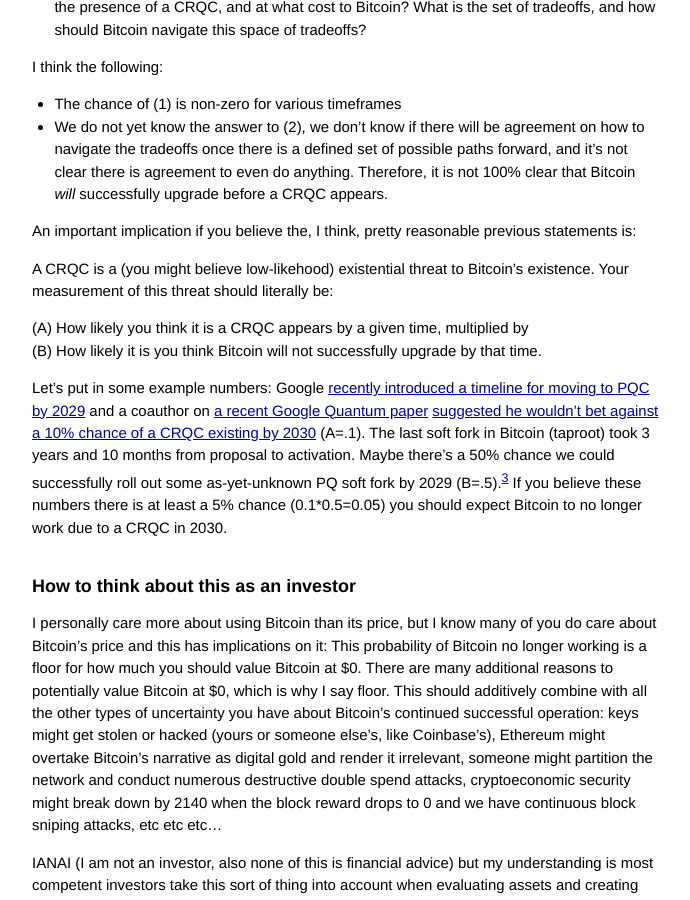
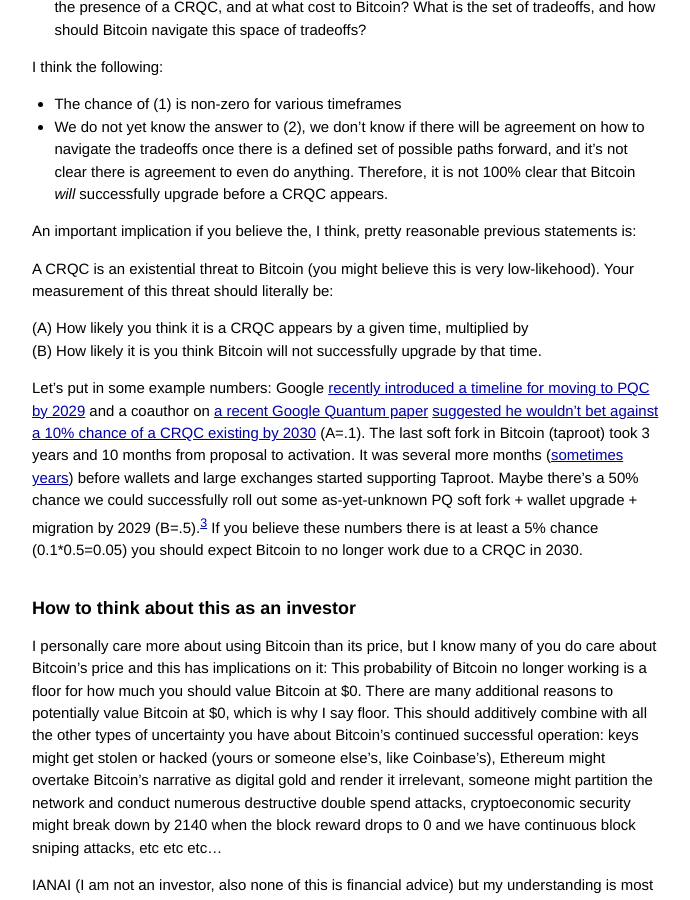
Before and after one commit to narula/narula.github.io, a Jekyll site: the page built from _posts/2026-04-03-bitcoin-and-quantum-computing.md, in a window 1280 px wide and 900 px high, scrolled down 395 px. Shown: the whole window, without its empty margins (294-984 px from the left). Built offline with Jekyll 4.4.1, drawn with Linux system fonts in a browser that asks for light colours; comment, search, counter and statistics services are not loaded; some of the changed text lies outside the part shown.

Commit message:
add point about wallets upgrading and migration

```diff
--- a/_posts/2026-04-03-bitcoin-and-quantum-computing.md
+++ b/_posts/2026-04-03-bitcoin-and-quantum-computing.md
@@ -30,12 +30,12 @@
 
 An important implication if you believe the, I think, pretty reasonable previous statements is:
 
-A CRQC is a (you might believe low-likehood) existential threat to Bitcoin’s existence. Your measurement of this threat should literally be:
+A CRQC is an existential threat to Bitcoin (you might believe this is very low-likehood). Your measurement of this threat should literally be:
 
 (A) How likely you think it is a CRQC appears by a given time, multiplied by <br>
 (B) How likely it is you think Bitcoin will not successfully upgrade by that time.
 
-Let’s put in some example numbers: Google [recently introduced a timeline for moving to PQC by 2029](https://blog.google/innovation-and-ai/technology/safety-security/cryptography-migration-timeline/) and a coauthor on [a recent Google Quantum paper](https://arxiv.org/abs/2603.28846) [suggested he wouldn't bet against a 10% chance of a CRQC existing by 2030](https://x.com/CraigGidney/status/2036850592375841249) (A=.1). The last soft fork in Bitcoin (taproot) took 3 years and 10 months from proposal to activation. Maybe there’s a 50% chance we could successfully roll out some as-yet-unknown PQ soft fork by 2029 (B=.5).[^3] If you believe these numbers there is at least a 5% chance (0.1*0.5=0.05) you should expect Bitcoin to no longer work due to a CRQC in 2030.
+Let’s put in some example numbers: Google [recently introduced a timeline for moving to PQC by 2029](https://blog.google/innovation-and-ai/technology/safety-security/cryptography-migration-timeline/) and a coauthor on [a recent Google Quantum paper](https://arxiv.org/abs/2603.28846) [suggested he wouldn't bet against a 10% chance of a CRQC existing by 2030](https://x.com/CraigGidney/status/2036850592375841249) (A=.1). The last soft fork in Bitcoin (taproot) took 3 years and 10 months from proposal to activation. It was several more months ([sometimes years](https://www.investing.com/news/cryptocurrency-news/coinbase-finally-activates-support-for-bitcoin-taproot-transfers-details-3656339)) before wallets and large exchanges started supporting Taproot. Maybe there’s a 50% chance we could successfully roll out some as-yet-unknown PQ soft fork + wallet upgrade + migration by 2029 (B=.5).[^3] If you believe these numbers there is at least a 5% chance (0.1*0.5=0.05) you should expect Bitcoin to no longer work due to a CRQC in 2030.
 
 [^3]:  Given what I’m seeing on X these days and the lack of developers working on it right now I think I’m being REALLY generous here.
 
@@ -56,7 +56,7 @@
 * **Which specific signature scheme(s) should we use in Bitcoin?** Unclear. Most of these schemes produce significantly larger signatures or require longer to verify. Choosing non-optimally might have downsides, like significantly increasing the cost to run a node, throttling Bitcoin’s supported number of transactions per second and available blockspace, or limiting future Bitcoin functionality like signature aggregation.
 * **How should consensus consider transactions spending UTXOs that haven’t upgraded to PQ-schemes?** Even more unclear. Choosing badly on this front might violate Bitcoin’s core principles, thereby reducing trust in Bitcoin’s narrative of self-sovereignty and scarcity, or could render the economic security of Bitcoin mining unsound.
 * **What are the exact steps and timeline(s) to add in optionality for PQ-signature schemes, and then to presumably require them?** Unclear. Do it too soon and you might accidentally pick non-optimal cryptographic primitives. Do it too late and Bitcoin is broken or it’s a mad rush.
-* **Before it’s very close to Q-day, how do you motivate wallets to actually make the effort to implement these upgrades and support the new schemes?** Not sure!
+* **Before it’s very close to Q-day, how do you motivate wallets to actually make the effort to implement these upgrades and support the new schemes?** Not sure! It's worth making this clearer: Bitcoin doesn't support PQ signatures now, a soft fork is necessary to even enable that. But that's just consensus validity on the Bitcoin network. There's an entire ecosystem of wallets, exchanges, and custodians that need to upgrade their software and systems to support transactions and addresses *using* the new PQ signatures. And then people need to actually *move* their coins on the blockchain away from insecure signature types. Fun times.
 
 Which makes this all frustrating, and exciting! If you think A is basically 0, I get why you don’t want to bother with all this complexity. There is real overhead and risk to switching to post-quantum cryptography that needs to be weighed against the risk of Bitcoin breaking in the future. I do not have the background or interest to evaluate A from first principles myself, and I don’t trust most people on the internet to be able to do this effectively either. I rely on the [expertise of others who I know and trust](https://scottaaronson.blog/?p=9665). On a long enough timeframe, A gets high enough that it becomes a question of when, not if, Bitcoin should upgrade. Based on this, let me make my position clear: **I think A is high enough to warrant prioritizing designing, implementing, and evaluating post-quantum signature schemes and consensus upgrades in Bitcoin now.**
 
@@ -118,7 +118,8 @@
 
 Thanks to Ethan Heilman for feedback and many conversations on these topics. No endorsement implied, all mistakes are my own.
 
-*Edit*: A previous version of this post mistakenly cited the Google paper as saying "there is a 10% likelihood of a CRQC (can break a Bitcoin ECDSA or Schnorr key with reasonable likelihood in 9 minutes) by 2029 (A=.1)." That's been corrected above; the Google paper did not make this claim, an author on the paper did for 2030. Thanks to [@UnseenNight](https://x.com/unseennight) for pointing this out!
+**Edit 4/3/2026**: A previous version of this post mistakenly cited the Google paper as saying "there is a 10% likelihood of a CRQC (can break a Bitcoin ECDSA or Schnorr key with reasonable likelihood in 9 minutes) by 2029 (A=.1)." That's been corrected above; the Google paper did not make this claim, an author on the paper did for 2030. Thanks to [@UnseenNight](https://x.com/unseennight) for pointing this out!
 
+**Edit 4/4/2026**: Thanks to Troy Cross for pointing out this post made it sound like most of the time and effort in upgrading Bitcoin to be PQ is figuring out and activating a PQ soft fork. There's still a lot to be done after that to make coins safe, like upgrading wallets and exchanges, and actually moving coins on the blockchain. Made that clearer above, though it deserves more discussion and I might update this post or write another one later.
 
 # Footnotes
```
